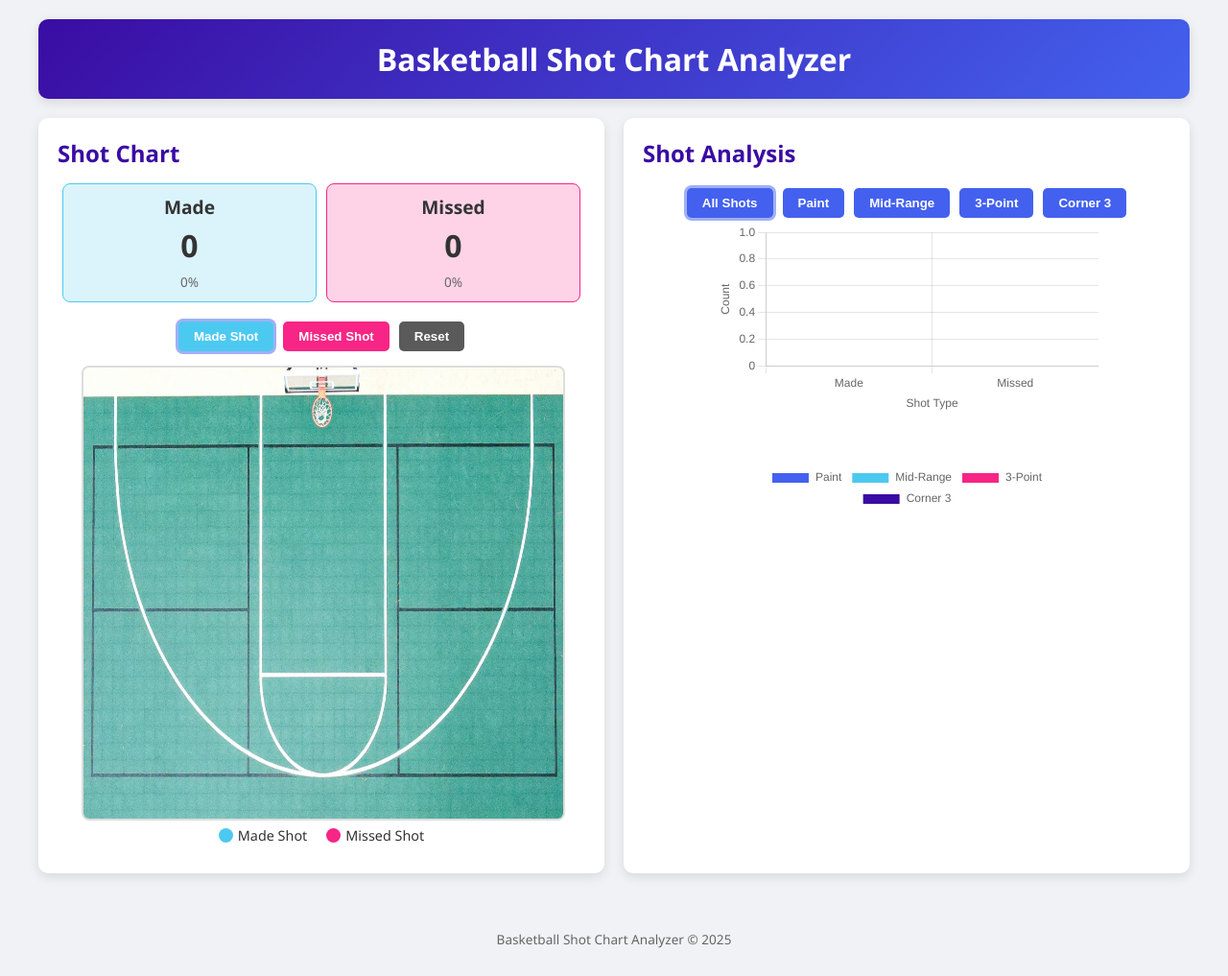
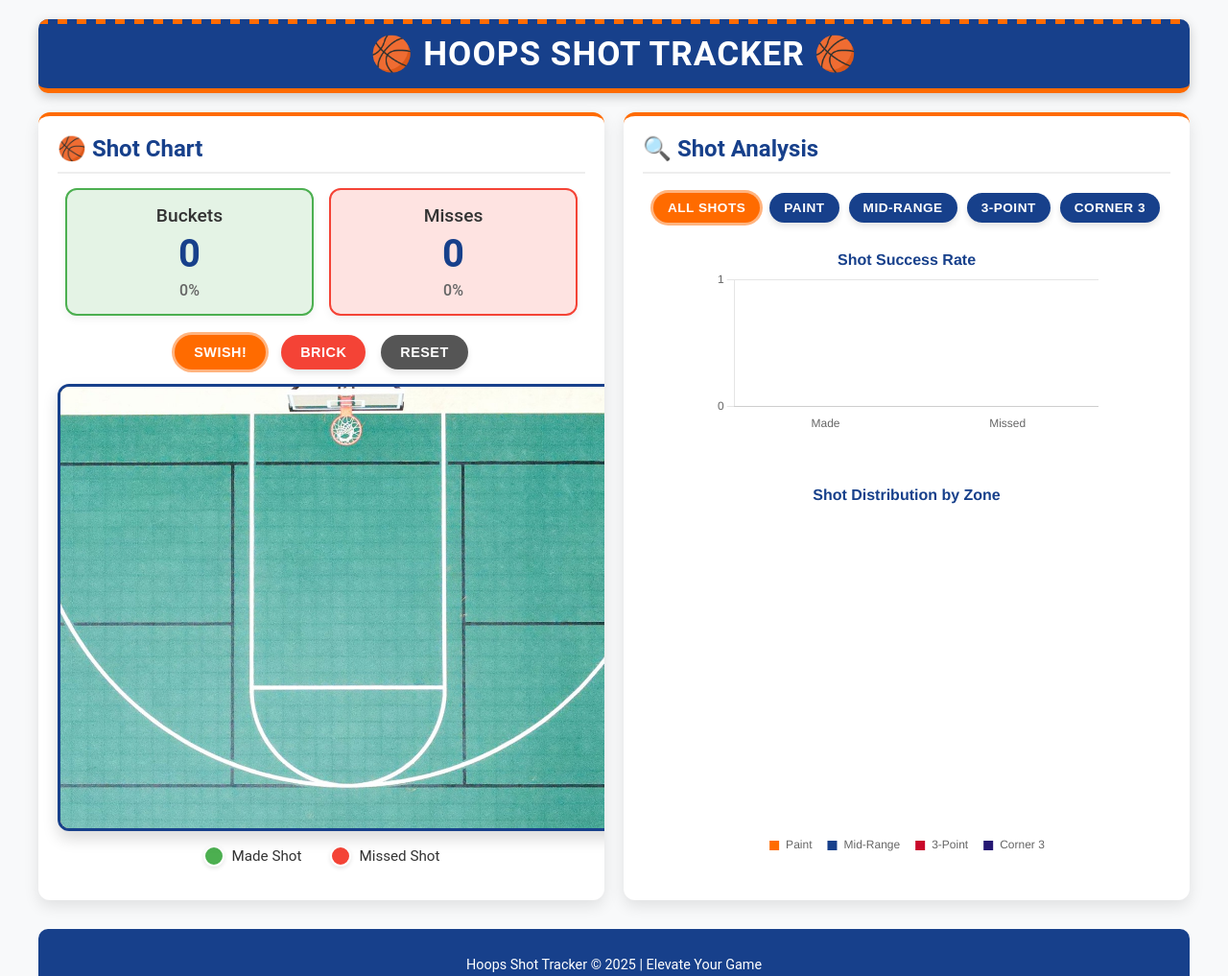
Before and after one commit to Shadow-46/Shadow-46.github.io, a plain HTML site: page ShotChartAnalyser.html in a window 1280 px wide. Shown: the top 1017 px of the page at 96% size. Drawn offline with nearby package versions, Linux system fonts and the light colour scheme.

Commit message:
Update ShotChartAnalyser.html

```diff
--- a/ShotChartAnalyser.html
+++ b/ShotChartAnalyser.html
@@ -3,20 +3,24 @@
 <head>
     <meta charset="UTF-8">
     <meta name="viewport" content="width=device-width, initial-scale=1.0">
-    <title>Basketball Shot Chart Analyzer</title>
+    <title>Hoops Shot Tracker</title>
     <script src="https://cdnjs.cloudflare.com/ajax/libs/Chart.js/3.9.1/chart.min.js"></script>
     <style>
         :root {
-            --primary: #4361ee;
-            --success: #4cc9f0;
-            --danger: #f72585;
-            --dark: #3a0ca3;
+            --primary: #FF6B00;
+            --secondary: #17408B;
+            --success: #4CAF50;
+            --danger: #F44336;
+            --dark: #241773;
             --light: #f8f9fa;
+            --accent: #C9082A;
         }
 
         body {
-            font-family: 'Segoe UI', Tahoma, Geneva, Verdana, sans-serif;
-            background-color: #f0f2f5;
+            font-family: 'Roboto', sans-serif;
+            background-image: url("/api/placeholder/400/300");
+            background-color: #f8f9fa;
+            background-size: cover;
             margin: 0;
             padding: 0;
             color: #333;
@@ -29,18 +33,49 @@
         }
 
         header {
-            background: linear-gradient(135deg, var(--dark), var(--primary));
+            background: var(--secondary);
             color: white;
-            padding: 20px 0;
+            padding: 15px 0;
             border-radius: 10px;
             margin-bottom: 20px;
-            box-shadow: 0 4px 12px rgba(0, 0, 0, 0.1);
+            box-shadow: 0 4px 12px rgba(0, 0, 0, 0.2);
+            border-bottom: 5px solid var(--primary);
+            position: relative;
+            overflow: hidden;
+        }
+
+        header::before {
+            content: "";
+            position: absolute;
+            top: 0;
+            left: 0;
+            right: 0;
+            bottom: 0;
+            background-image: url("/api/placeholder/50/50");
+            background-repeat: repeat;
+            opacity: 0.1;
+            z-index: 0;
         }
 
         h1 {
             text-align: center;
             margin: 0;
-            font-size: 2rem;
+            font-size: 2.2rem;
+            font-weight: 700;
+            position: relative;
+            z-index: 1;
+            text-transform: uppercase;
+            letter-spacing: 1px;
+        }
+
+        h1::before {
+            content: "🏀";
+            margin-right: 10px;
+        }
+
+        h1::after {
+            content: "🏀";
+            margin-left: 10px;
         }
 
         .dashboard {
@@ -57,10 +92,11 @@
 
         .card {
             background-color: white;
-            border-radius: 10px;
-            box-shadow: 0 4px 12px rgba(0, 0, 0, 0.1);
+            border-radius: 12px;
+            box-shadow: 0 6px 16px rgba(0, 0, 0, 0.1);
             padding: 20px;
             overflow: hidden;
+            border-top: 4px solid var(--primary);
         }
 
         .card-header {
@@ -68,12 +104,15 @@
             justify-content: space-between;
             align-items: center;
             margin-bottom: 15px;
+            border-bottom: 2px solid #eee;
+            padding-bottom: 10px;
         }
 
         .card-header h2 {
             margin: 0;
             font-size: 1.5rem;
-            color: var(--dark);
+            color: var(--secondary);
+            font-weight: 600;
         }
 
         .shot-count {
@@ -84,53 +123,66 @@
 
         .shot-stat {
             text-align: center;
-            padding: 10px;
-            border-radius: 8px;
+            padding: 15px;
+            border-radius: 12px;
             flex: 1;
-            margin: 0 5px;
+            margin: 0 8px;
+            box-shadow: 0 4px 8px rgba(0, 0, 0, 0.05);
+            transition: all 0.3s ease;
+        }
+
+        .shot-stat:hover {
+            transform: translateY(-5px);
         }
 
         .shot-stat.made {
-            background-color: rgba(76, 201, 240, 0.2);
-            border: 1px solid var(--success);
+            background-color: rgba(76, 175, 80, 0.15);
+            border: 2px solid var(--success);
         }
 
         .shot-stat.missed {
-            background-color: rgba(247, 37, 133, 0.2);
-            border: 1px solid var(--danger);
+            background-color: rgba(244, 67, 54, 0.15);
+            border: 2px solid var(--danger);
         }
 
         .shot-stat h3 {
             margin: 0;
             font-size: 1.2rem;
             color: #333;
+            font-weight: 500;
         }
 
         .shot-stat p {
-            font-size: 2rem;
+            font-size: 2.5rem;
             font-weight: bold;
             margin: 5px 0;
+            color: var(--secondary);
         }
 
         .shot-stat small {
-            font-size: 0.85rem;
+            font-size: 1rem;
             color: #666;
+            font-weight: 500;
         }
 
         .court-container {
             position: relative;
             margin: 0 auto;
-            width: 500px;
-            height: 470px;
+            width: 600px;
+            height: 460px;
+            max-width: 900px;
+            border-radius: 12px;
+            overflow: hidden;
+            box-shadow: 0 8px 16px rgba(0, 0, 0, 0.15);
+            border: 3px solid var(--secondary);
         }
 
         #basketball-court {
             width: 100%;
             height: 100%;
-            border-radius: 8px;
-            border: 2px solid #ddd;
             cursor: crosshair;
-            background-color: #e9ecef;
+            background-color: #c19a6b;
+            object-fit: cover;
         }
 
         .shot-icons {
@@ -146,22 +198,24 @@
             position: absolute;
             transform: translate(-50%, -50%);
             font-size: 1rem;
-            width: 15px;
-            height: 15px;
+            width: 18px;
+            height: 18px;
             border-radius: 50%;
             display: flex;
             justify-content: center;
             align-items: center;
+            box-shadow: 0 2px 5px rgba(0, 0, 0, 0.2);
+            transition: all 0.2s ease;
         }
 
         .shot-icons .shot.made {
             background-color: var(--success);
-            border: 2px solid #fff;
+            border: 2px solid white;
         }
 
         .shot-icons .shot.missed {
             background-color: var(--danger);
-            border: 2px solid #fff;
+            border: 2px solid white;
         }
 
         .button-group {
@@ -171,18 +225,26 @@
         }
 
         .btn {
-            padding: 8px 16px;
-            margin: 0 5px;
-            border-radius: 5px;
+            padding: 10px 20px;
+            margin: 0 8px;
+            border-radius: 30px;
             border: none;
-            font-weight: bold;
+            font-weight: 600;
             cursor: pointer;
-            transition: all 0.2s;
+            transition: all 0.3s;
+            text-transform: uppercase;
+            letter-spacing: 0.5px;
+            font-size: 0.9rem;
+            box-shadow: 0 4px 6px rgba(0, 0, 0, 0.1);
         }
 
         .btn:hover {
-            transform: translateY(-2px);
-            box-shadow: 0 4px 8px rgba(0, 0, 0, 0.1);
+            transform: translateY(-3px);
+            box-shadow: 0 6px 12px rgba(0, 0, 0, 0.15);
+        }
+
+        .btn:active {
+            transform: translateY(1px);
         }
 
         .btn-made {
@@ -196,61 +258,70 @@
         }
 
         .btn-reset {
-            background-color: #5a5a5a;
+            background-color: #555;
             color: white;
         }
 
         .btn-zone {
-            background-color: var(--primary);
+            background-color: var(--secondary);
             color: white;
             margin: 5px;
+            padding: 8px 15px;
+            font-size: 0.85rem;
+            border-radius: 20px;
         }
 
         .zones-container {
             display: flex;
             flex-wrap: wrap;
             justify-content: center;
-            margin-top: 10px;
+            margin: 15px 0;
         }
 
         .chart-container {
-            height: 250px;
+            height: 230px;
             width: 100%;
             max-width: 400px;
-            margin: 0 auto;
+            margin: 15px auto;
         }
 
         canvas {
-        display: block;
-        max-width: 100%;
-        height: auto;
+            display: block;
+            max-width: 100%;
+            height: auto;
         }
+
         footer {
             text-align: center;
             margin-top: 30px;
             padding: 15px 0;
-            font-size: 0.85rem;
+            font-size: 0.9rem;
             color: #666;
+            background-color: var(--secondary);
+            color: white;
+            border-radius: 10px;
         }
 
         .legend {
             display: flex;
             justify-content: center;
-            margin: 10px 0;
+            margin: 15px 0;
         }
 
         .legend-item {
             display: flex;
             align-items: center;
-            margin: 0 10px;
-            font-size: 0.9rem;
+            margin: 0 15px;
+            font-size: 0.95rem;
         }
 
         .legend-color {
-            width: 15px;
-            height: 15px;
+            width: 18px;
+            height: 18px;
             border-radius: 50%;
-            margin-right: 5px;
+            margin-right: 8px;
+            border: 2px solid white;
+            box-shadow: 0 2px 4px rgba(0, 0, 0, 0.1);
         }
 
         .legend-color.made {
@@ -261,94 +332,51 @@
             background-color: var(--danger);
         }
 
-        .toggle-label {
-            margin-right: 8px;
-            display: flex;
-            align-items: center;
+        .active {
+            box-shadow: 0 0 0 3px rgba(255, 107, 0, 0.5);
+            background-color: var(--primary) !important;
         }
 
-        .switch {
-            position: relative;
-            display: inline-block;
-            width: 48px;
-            height: 24px;
-        }
-
-        .switch input {
-            opacity: 0;
-            width: 0;
-            height: 0;
-        }
-
-        .slider {
+        /* Basketball themed elements */
+        .basketball-lines {
             position: absolute;
-            cursor: pointer;
             top: 0;
             left: 0;
             right: 0;
-            bottom: 0;
-            background-color: #ccc;
-            transition: .4s;
-            border-radius: 24px;
-        }
-
-        .slider:before {
-            position: absolute;
-            content: "";
-            height: 18px;
-            width: 18px;
-            left: 3px;
-            bottom: 3px;
-            background-color: white;
-            transition: .4s;
-            border-radius: 50%;
-        }
-
-        input:checked + .slider {
-            background-color: var(--primary);
-        }
-
-        input:focus + .slider {
-            box-shadow: 0 0 1px var(--primary);
-        }
-
-        input:checked + .slider:before {
-            transform: translateX(24px);
-        }
-
-        .active {
-            box-shadow: 0 0 0 3px rgba(67, 97, 238, 0.5);
+            height: 5px;
+            background: repeating-linear-gradient(90deg, var(--primary), var(--primary) 10px, transparent 10px, transparent 20px);
         }
     </style>
 </head>
 <body>
     <div class="container">
         <header>
-            <h1>Basketball Shot Chart Analyzer</h1>
+            <div class="basketball-lines"></div>
+            <h1>Hoops Shot Tracker</h1>
         </header>
 
         <div class="dashboard">
             <div class="card">
                 <div class="card-header">
-                    <h2>Shot Chart</h2>
+                    <h2>🏀 Shot Chart</h2>
                 </div>
 
                 <div class="shot-count">
                     <div class="shot-stat made">
-                        <h3>Made</h3>
+                        <h3>Buckets</h3>
                         <p id="made-count">0</p>
                         <small id="made-percentage">0%</small>
                     </div>
                     <div class="shot-stat missed">
-                        <h3>Missed</h3>
+                        <h3>Misses</h3>
                         <p id="missed-count">0</p>
                         <small id="missed-percentage">0%</small>
                     </div>
                 </div>
 
                 <div class="button-group">
-                    <button id="made-btn" class="btn btn-made">Made Shot</button>
-                    <button id="missed-btn" class="btn btn-missed">Missed Shot</button>
+                    <button id="made-btn" class="btn btn-made">Swish!</button>
+                    <button id="missed-btn" class="btn btn-missed">Brick</button>
                     <button id="reset-btn" class="btn btn-reset">Reset</button>
                 </div>
 
@@ -371,7 +399,7 @@
 
             <div class="card">
                 <div class="card-header">
-                    <h2>Shot Analysis</h2>
+                    <h2>🔍 Shot Analysis</h2>
                 </div>
 
                 <div class="zones-container">
@@ -393,7 +421,7 @@
         </div>
 
         <footer>
-            <p>Basketball Shot Chart Analyzer &copy; 2025</p>
+            <p>Hoops Shot Tracker &copy; 2025 | Elevate Your Game</p>
         </footer>
     </div>
 
@@ -417,7 +445,6 @@
         let shotMode = 'made'; // 'made' or 'missed'
         let shots = [];
         let selectedZone = 'all';
-        let showHeatmap = false;
 
         // Elements
         const courtContainer = document.querySelector('.court-container');
@@ -429,7 +456,6 @@
         const missedCount = document.getElementById('missed-count');
         const madePercentage = document.getElementById('made-percentage');
         const missedPercentage = document.getElementById('missed-percentage');
-        const heatmapToggle = document.getElementById('heatmap-toggle');
         const shotChartCanvas = document.getElementById('shotChart');
         const zoneChartCanvas = document.getElementById('zoneChart');
         const zoneButtons = document.querySelectorAll('.btn-zone');
@@ -447,7 +473,7 @@
                     datasets: [{
                         label: 'Shots',
                         data: [0, 0],
-                        backgroundColor: ['#4cc9f0', '#f72585']
+                        backgroundColor: ['#4CAF50', '#F44336']
                     }]
                 },
                 options: {
@@ -455,21 +481,28 @@
                     plugins: {
                         legend: {
                             display: false
+                        },
+                        title: {
+                            display: true,
+                            text: 'Shot Success Rate',
+                            color: '#17408B',
+                            font: {
+                                size: 16,
+                                weight: 'bold'
+                            }
                         }
                     },
                     scales: {
                         x: {
-                            title: {
-                                display: true,
-                                text: 'Shot Type'
+                            grid: {
+                                display: false
                             }
                         },
                         y: {
-                            title: {
-                                display: true,
-                                text: 'Count'
-                            },
-                            beginAtZero: true
+                            beginAtZero: true,
+                            ticks: {
+                                precision: 0
+                            }
                         }
                     }
                 }
@@ -477,22 +510,39 @@
 
             // Zone Chart
             zoneChart = new Chart(zoneChartCanvas, {
-                type: 'pie',
+                type: 'doughnut',
                 data: {
                     labels: ['Paint', 'Mid-Range', '3-Point', 'Corner 3'],
                     datasets: [{
                         label: 'Zones',
                         data: [0, 0, 0, 0],
-                        backgroundColor: ['#4361ee', '#4cc9f0', '#f72585', '#3a0ca3']
+                        backgroundColor: ['#FF6B00', '#17408B', '#C9082A', '#241773']
                     }]
                 },
                 options: {
                     responsive: true,
                     plugins: {
                         legend: {
-                            position: 'top'
+                            position: 'bottom',
+                            labels: {
+                                padding: 15,
+                                boxWidth: 12,
+                                font: {
+                                    size: 12
+                                }
+                            }
+                        },
+                        title: {
+                            display: true,
+                            text: 'Shot Distribution by Zone',
+                            color: '#17408B',
+                            font: {
+                                size: 16,
+                                weight: 'bold'
+                            }
                         }
-                    }
+                    },
+                    cutout: '60%'
                 }
             });
         }
```
